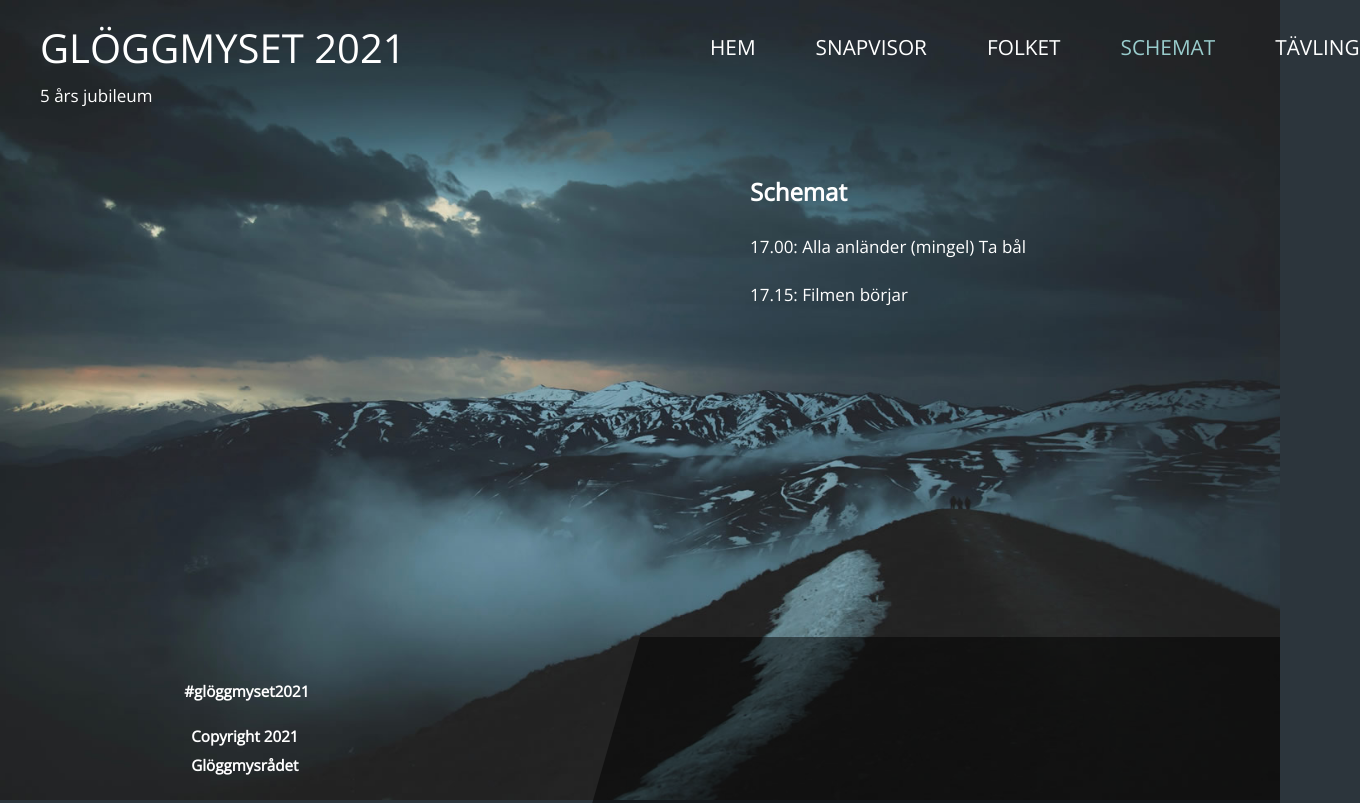
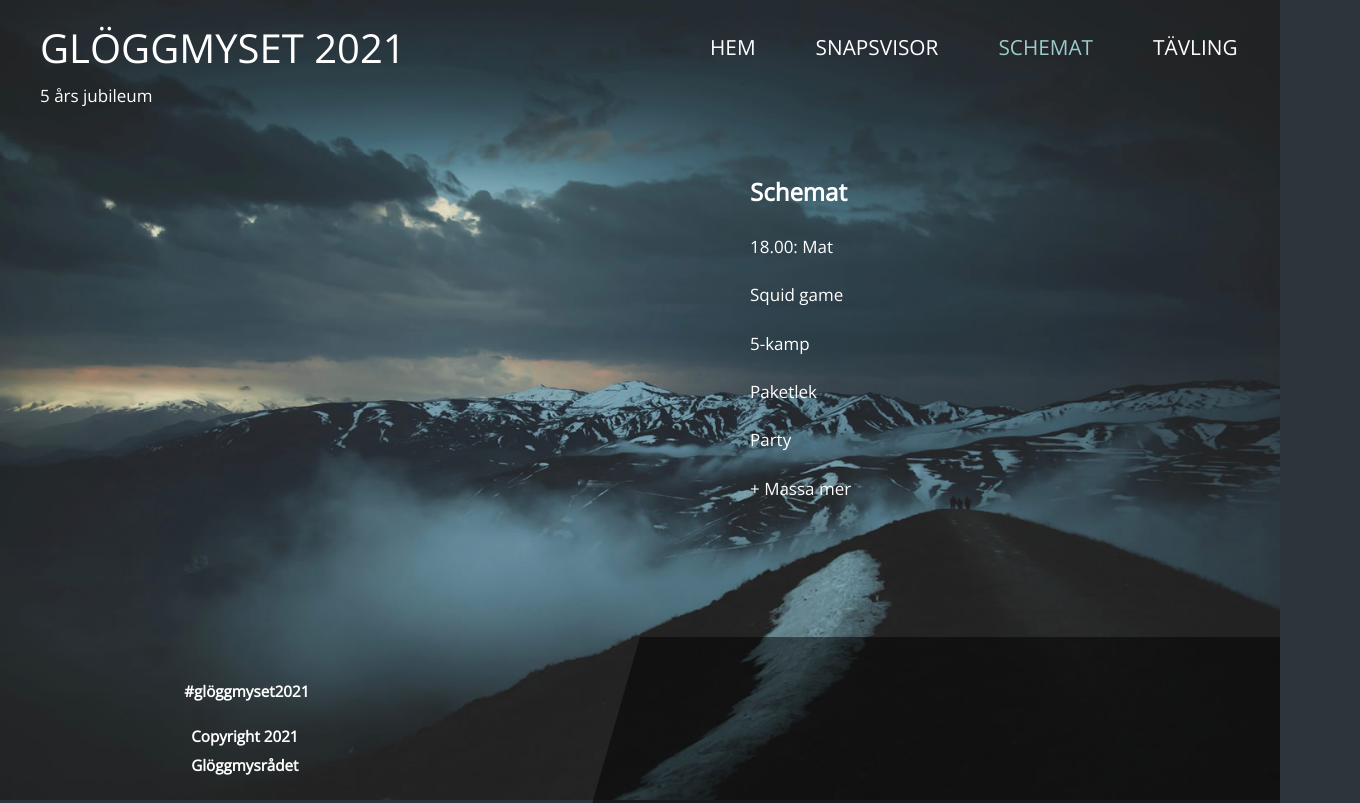
Before and after one commit to Idemark/Idemark.github.io, a website: page contact.html in a window 1280 px wide. Shown: the top 803 px of the page, 1360 px wide, since content can reach past the window. Drawn offline with nearby package versions, Linux system fonts and the light colour scheme.

Commit message:
Add files via upload

```diff
--- a/contact.html
+++ b/contact.html
@@ -43,10 +43,7 @@ https://templatemo.com/tm-550-diagoona
                                     <a class="nav-link tm-nav-link" href="index.html">Hem</a>
                                 </li>
                                 <li class="nav-item">
-                                    <a class="nav-link tm-nav-link" href="about.html">Snapvisor</a>
-                                </li>
-                                <li class="nav-item">
-                                    <a class="nav-link tm-nav-link" href="services.html">Folket</a>
+                                    <a class="nav-link tm-nav-link" href="about.html">Snapsvisor</a>
                                 </li>
                                 <li class="nav-item active">
                                     <a class="nav-link tm-nav-link" href="contact.html">Schemat<span class="sr-only">(current)</span></a>
@@ -65,8 +62,12 @@ https://templatemo.com/tm-550-diagoona
                 <main class="tm-col-right tm-contact-main"> <!-- Content -->
                     <section class="tm-content tm-contact">
                         <h2 class="mb-4 tm-content-title bold">Schemat</h2>
-                        <p class="">17.00: Alla anländer (mingel) Ta bål</p>
-                        <p class="">17.15: Filmen börjar</p>
+                        <p class="">18.00: Mat</p>
+                        <p class="">Squid game</p>
+                        <p class="">5-kamp</p>
+                        <p class="">Paketlek</p>
+                        <p class="">Party</p>
+                        <p class="">+ Massa mer</p>
                     </section>
                 </main>
             </div>
```
Also changed, not shown: about.html (+12 -3 lines), index.html (+3 -10 lines), rim.html (+2 -5 lines).
